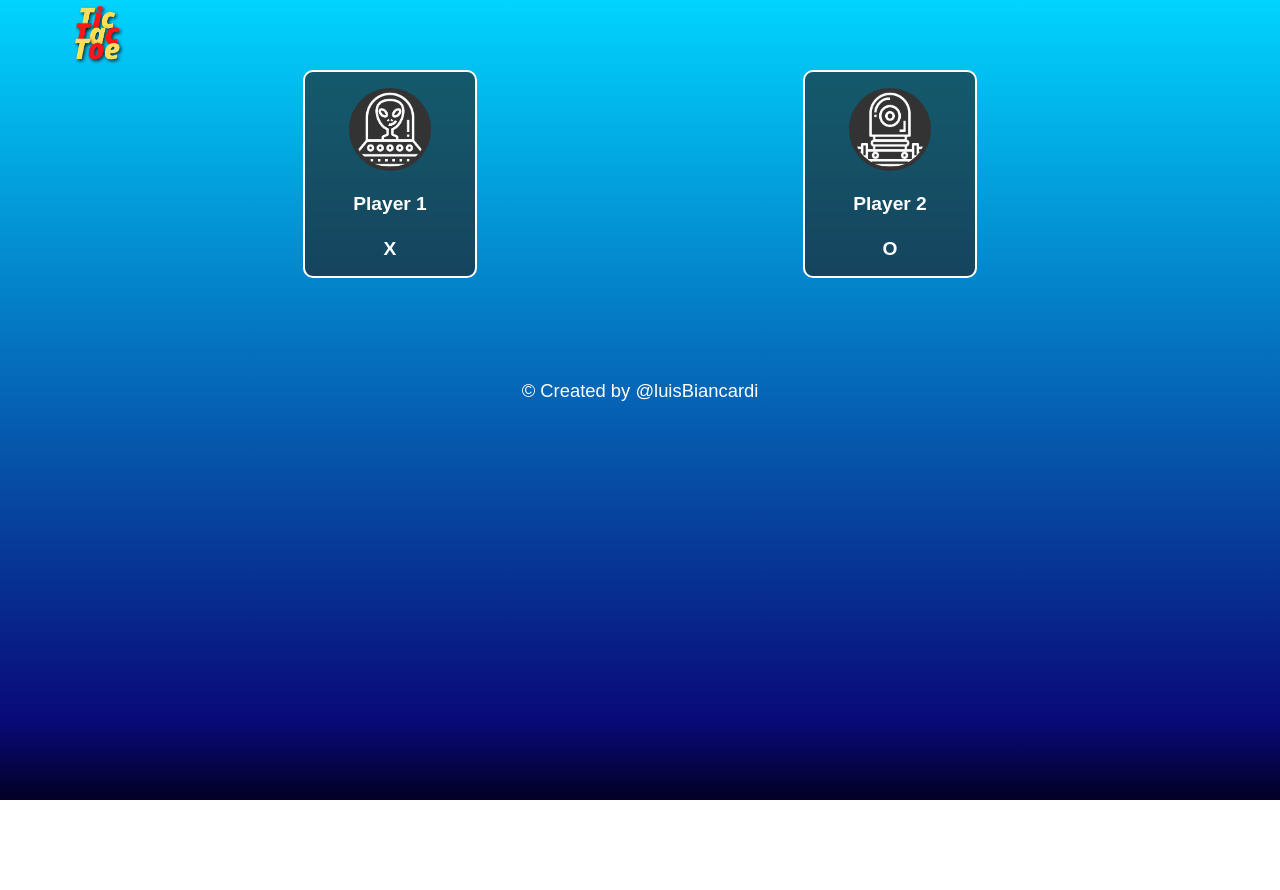
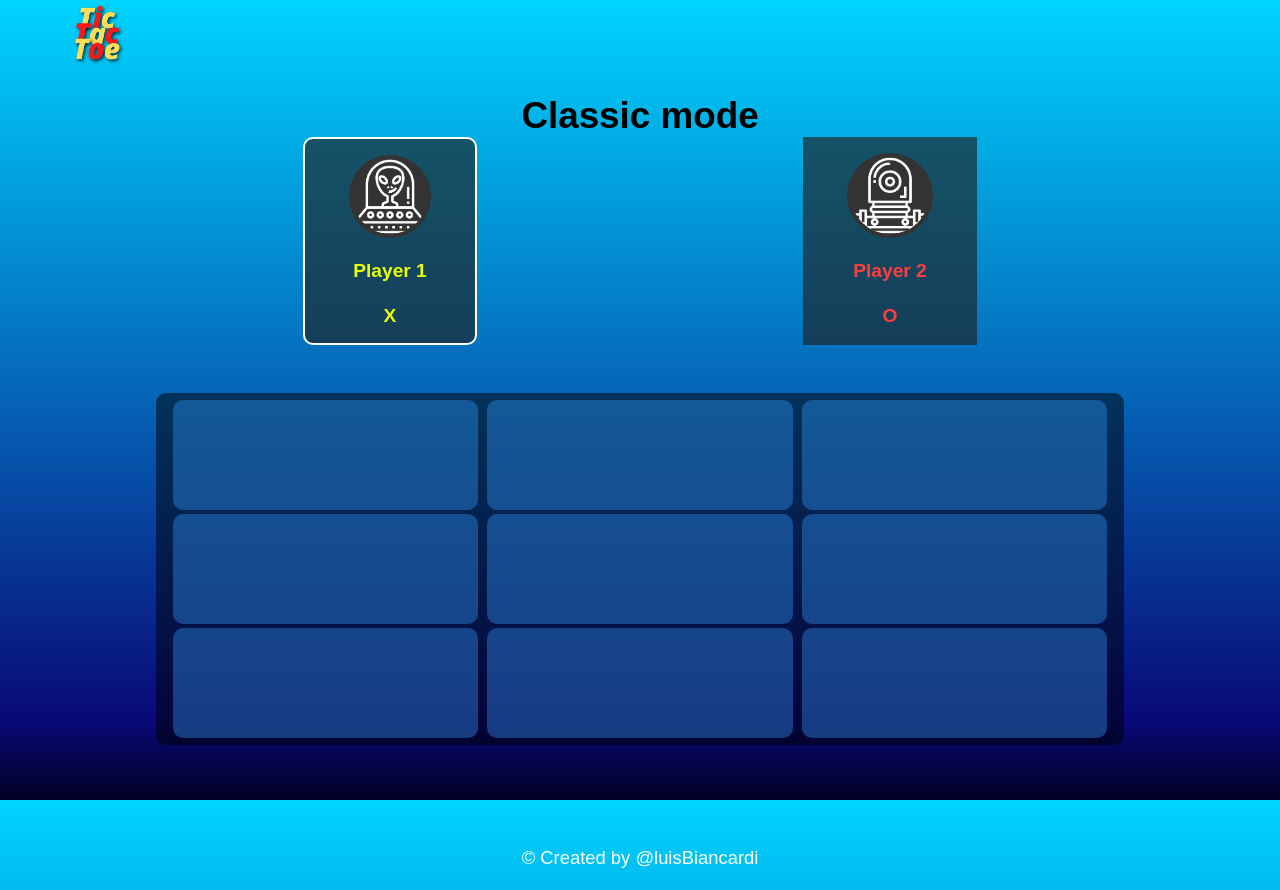
Before and after one commit to LBiancardi/tic-tac-toe-ts, a React (Vite) app: page /classic in a window 1280 px wide. Before the commit the page ends 800 px from the top, so only its background shows below. Built offline with nearby package versions, Linux system fonts and the light colour scheme.

Commit message:
Add classic mode

```diff
--- a/src/ClassicMode.jsx
+++ b/src/ClassicMode.jsx
@@ -1,13 +1,105 @@
-import React from "react";
+import { useState } from "react";
 import PlayerCard from "./components/PlayerCard";
+import BoardSpace from "./components/styles/BoardSpace";
 import { StyledClassicMode } from "./components/styles/ClassicMode.styled";
-import { Flex } from "./components/styles/Flex.styled";
+import { checkWinner } from "./helpers/checkWinner";
+import { handleBoardChange } from "./helpers/handleBoardChange";
 
-export default function ClassicMode() {
+const player1 = {
+  img: "player1.png",
+  name: "Player 1",
+  placeholder: "X",
+  turn: true,
+};
+
+const player2 = {
+  img: "player2.png",
+  name: "Player 2",
+  placeholder: "O",
+  turn: false,
+};
+
+const CrazyMode = () => {
+  const [playerTurn, setPlayerTurn] = useState(player1.turn);
+  const [spaces, setSpace] = useState(["", "", "", "", "", "", "", "", ""]);
+  const [nextMove, setNextMove] = useState(player1.placeholder);
+  const [isTheGameOver, setIsTheGameOver] = useState(false);
+
+  const handleSwitchTurns = (
+    nextMove,
+    placeholder1,
+    placeholder2,
+    playerTurn
+  ) => {
+    nextMove !== placeholder1
+      ? setNextMove(placeholder1)
+      : setNextMove(placeholder2);
+    setPlayerTurn(!playerTurn);
+  };
+
   return (
-    <StyledClassicMode>
-      <PlayerCard img="player1.png" player="Player 1" placeholder="X" />
-      <PlayerCard img="player2.png" player="Player 2" placeholder="O" />
-    </StyledClassicMode>
+    <>
+      <div
+        style={{
+          display: "flex",
+          flexDirection: "column",
+          alignItems: "center",
+        }}
+      >
+        <h1 style={{ marginBottom: "0" }}>Classic mode</h1>
+      </div>
+      <StyledClassicMode>
+        <PlayerCard
+          fontColor="#e6ff09"
+          img={player1.img}
+          player={player1.name}
+          placeholder={player1.placeholder}
+          isActive={playerTurn}
+        />
+        <PlayerCard
+          fontColor="#ff3d3d"
+          img={player2.img}
+          player={player2.name}
+          placeholder={player2.placeholder}
+          isActive={!playerTurn}
+        />
+      </StyledClassicMode>
+      <div
+        style={{
+          borderRadius: "10px",
+          backgroundColor: "rgba(0,0,0,0.5)",
+          display: "flex",
+          flexWrap: "wrap",
+          rowGap: "0.25rem",
+          justifyContent: "space-evenly",
+          padding: "0.45rem",
+          marginTop: "3rem",
+        }}
+      >
+        {spaces.map((space, i) => (
+          <BoardSpace
+            onClick={(e) => {
+              e.target.innerText = nextMove;
+              setSpace(handleBoardChange(spaces, i, nextMove));
+              handleSwitchTurns(
+                nextMove,
+                player1.placeholder,
+                player2.placeholder,
+                playerTurn
+              );
+              setIsTheGameOver(checkWinner(spaces, nextMove));
+              isTheGameOver
+                ? (setSpace(["", "", "", "", "", "", "", "", ""]),
+                  setIsTheGameOver(false))
+                : setSpace(spaces);
+            }}
+          >
+            {spaces[i]}
+          </BoardSpace>
+        ))}
+      </div>
+    </>
   );
-}
+};
+
+export default CrazyMode;
--- a/src/helpers/checkWinner.jsx
+++ b/src/helpers/checkWinner.jsx
@@ -9,7 +9,8 @@ export const checkWinner = (arr, player) => {
     (arr[0] === arr[4] && arr[4] === arr[8] && arr[8] !== "") ||
     (arr[2] === arr[4] && arr[4] === arr[6] && arr[6] !== "")
   ) {
-    alert(`${player} WINS !`);
+    console.log(`${player} WINS !`);
+    return true;
   }
-  return arr;
+  return false;
 };
```
